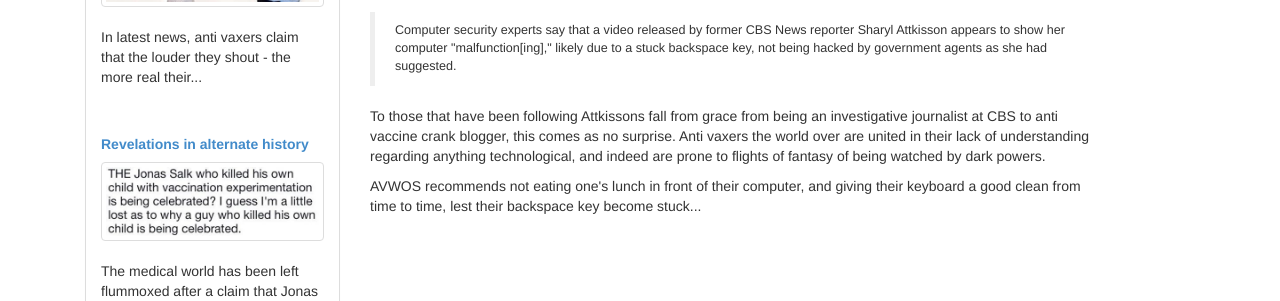
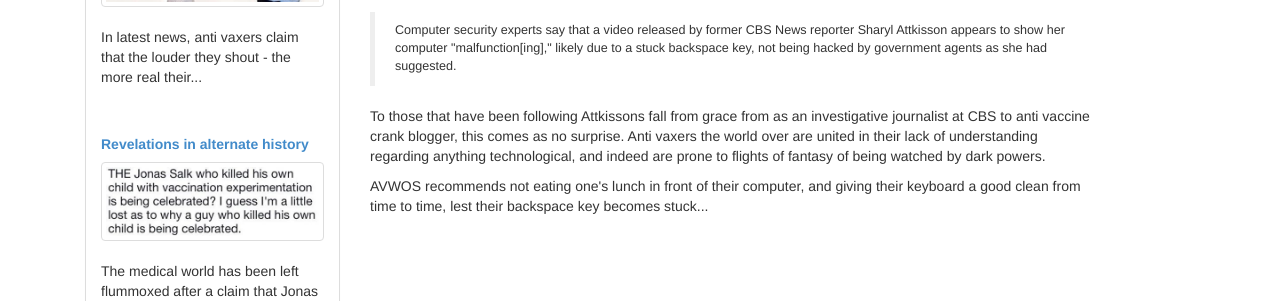
Before and after one commit to avwos/avwos-site, a Jekyll site: the page built from _posts/2014-11-03-sharyl-attkisson-delete-key.html, in a window 1280 px wide. Shown: the part 824-1125 px from the top of the page. Built offline with Jekyll 4.4.1, drawn with Linux system fonts in a browser that asks for light colours; some web fonts are replaced; comment, search, counter and statistics services are not loaded.

Commit message:
Edit new post to correct errors

```diff
--- a/_posts/2014-11-03-sharyl-attkisson-delete-key.html
+++ b/_posts/2014-11-03-sharyl-attkisson-delete-key.html
@@ -10,5 +10,5 @@ comments: true
 <iframe width="560" height="315" src="//www.youtube.com/embed/14YmZCaD3zk" frameborder="0" allowfullscreen></iframe>
 <p>From their report on <a href="http://mediamatters.org/blog/2014/10/31/computer-security-experts-attkisson-video-of-pu/201403">October 31st:</a></p>
 <blockquote>Computer security experts say that a video released by former CBS News reporter Sharyl Attkisson appears to show her computer "malfunction[ing]," likely due to a stuck backspace key, not being hacked by government agents as she had suggested. </blockquote>
-<p>To those that have been following Attkissons fall from grace from being an investigative journalist at CBS to anti vaccine crank blogger, this comes as no surprise. Anti vaxers the world over are united in their lack of understanding regarding anything technological, and indeed are prone to flights of fantasy of being watched by dark powers.</p>
-<p>AVWOS recommends not eating one's lunch in front of their computer, and giving their keyboard a good clean from time to time, lest their backspace key become stuck...</p>
+<p>To those that have been following Attkissons fall from grace from as an investigative journalist at CBS to anti vaccine crank blogger, this comes as no surprise. Anti vaxers the world over are united in their lack of understanding regarding anything technological, and indeed are prone to flights of fantasy of being watched by dark powers.</p>
+<p>AVWOS recommends not eating one's lunch in front of their computer, and giving their keyboard a good clean from time to time, lest their backspace key becomes stuck...</p>
```
